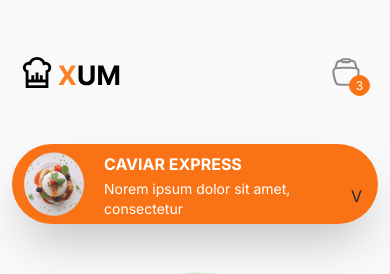
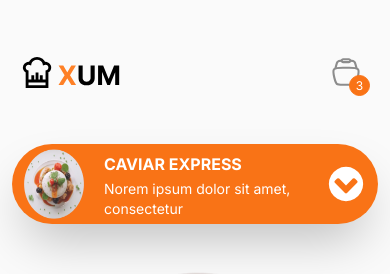
Before and after one commit to frank1003A/Food-Hero-Section-Animation, a Next.js app: page / in a window 390 px wide. Shown: the top 274 px of the page. Built offline with nearby package versions, Linux system fonts and the light colour scheme; a web font is replaced by a local one.

Commit message:
create 1 file and update 1 file

```diff
--- a/src/app/page.tsx
+++ b/src/app/page.tsx
@@ -191,7 +191,7 @@ export default function Home() {
             <div
               onClick={openNav}
               className={clsx(
-                "flex relative lg:hidden my-10 transition-all cursor-pointer py-2 px-3 h-[80px] rounded-full bg-orange-500 w-full shadow-2xl",
+                "flex items-center relative lg:hidden my-10 transition-all cursor-pointer py-2 px-3 h-[80px] rounded-full bg-orange-500 w-full shadow-2xl",
                 active === 1 && "bg-purple-500",
                 active === 2 && "bg-yellow-500",
                 active === 3 && "bg-red-500"
@@ -219,7 +219,23 @@ export default function Home() {
                   </span>
                 </div>
               </div>
-              <span className="absolute right-4 top-1/2">V</span>
+              <span className="ml-auto">
+                <svg
+                  className="svg-icon"
+                  style={{
+                    width: "40px",
+                    height: "40px",
+                    verticalAlign: "middle",
+                    fill: "white",
+                    overflow: "hidden",
+                  }}
+                  viewBox="0 0 1024 1024"
+                  version="1.1"
+                  xmlns="http://www.w3.org/2000/svg"
+                >
+                  <path d="M537.819429 742.253714l259.437714-259.437714q10.825143-10.825143 10.825143-25.746286t-10.825143-25.746286l-58.294857-58.294857q-10.825143-10.825143-25.746286-10.825143t-25.746286 10.825143l-175.396571 175.396571-175.396571-175.396571q-10.825143-10.825143-25.746286-10.825143t-25.746286 10.825143l-58.294857 58.294857q-10.825143 10.825143-10.825143 25.746286t10.825143 25.746286l259.437714 259.437714q10.825143 10.825143 25.746286 10.825143t25.746286-10.825143zM950.930286 512q0 119.442286-58.88 220.306286t-159.744 159.744-220.306286 58.88-220.306286-58.88-159.744-159.744-58.88-220.306286 58.88-220.306286 159.744-159.744 220.306286-58.88 220.306286 58.88 159.744 159.744 58.88 220.306286z" />
+                </svg>
+              </span>
             </div>
 
             <span
```
Also changed, not shown: public/big/chevron-circle-down-1.svg (added).
